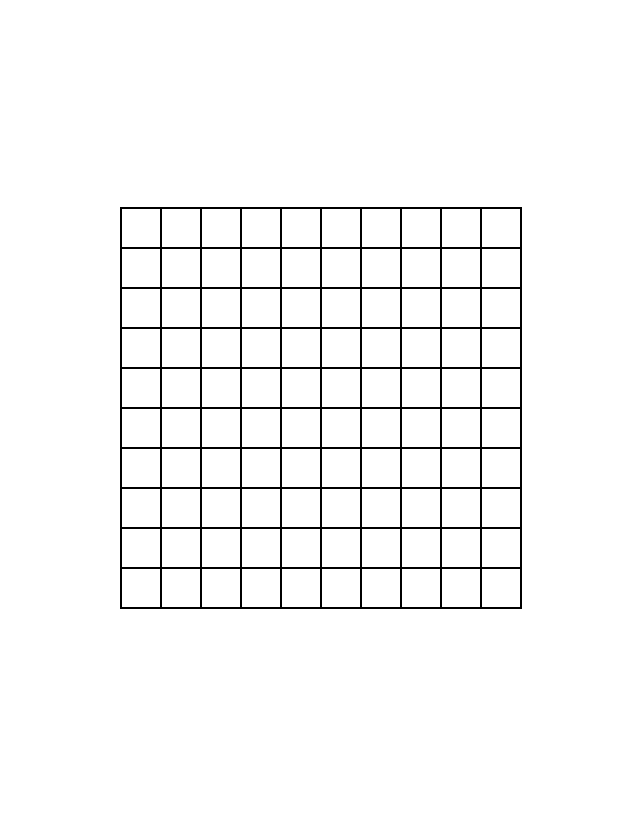
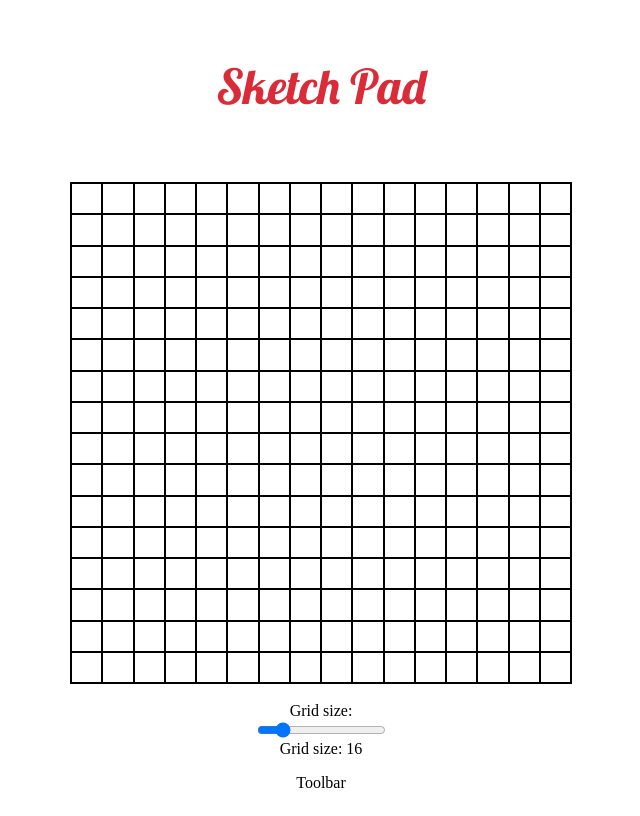
Before and after one commit to giselaimera/sketch-pad, a plain HTML site: page index.html in a window 1280 px wide. Shown: the whole page, without its empty margins (319-959 px from the left). Drawn offline with Linux system fonts and the light colour scheme.

Commit message:
Grid can be colored with random colors  by clicking on squares and holding them down, grid size can be changed by slider

```diff
--- a/index.html
+++ b/index.html
@@ -4,10 +4,23 @@
     <meta charset="UTF-8" />
     <meta name="viewport" content="width=device-width, initial-scale=1.0" />
     <link rel="stylesheet" href="style.css" />
+    <link
+      href="https://fonts.googleapis.com/css2?family=Lobster&display=swap"
+      rel="stylesheet"
+    />
     <title>Sketch Pad</title>
   </head>
   <body>
+    <div class="header">
+      <p class="title">Sketch Pad</p>
+    </div>
     <div class="container"></div>
+    <label for="grid">Grid size:</label>
+    <input type="range" id="grid" name="grid" min="0" max="100" value="16" />
+    <span id="grid-size">Grid size: 16</span>
+    <div class="toolbar">
+      <p class="tooltitle">Toolbar</p>
+    </div>
     <script src="script.js"></script>
   </body>
 </html>
--- a/script.js
+++ b/script.js
@@ -1,10 +1,61 @@
-const GRID_SIZE=10;
-const squareSize=(100/GRID_SIZE);
 const container=document.querySelector(".container");
-for (let i=0;i<Math.pow(GRID_SIZE,2);i++){
+//create slider to get input
+const slider = document.querySelector("#grid");
+const sliderDisplay = document.querySelector('#grid-size');
+let isMouseDown = false;
+
+document.addEventListener('mousedown', () => {
+    isMouseDown = true;
+});
+
+document.addEventListener('mouseup', () => {
+    isMouseDown = false;
+});
+
+slider.addEventListener('input', () => {
+    const gridSize = Math.max(1, parseInt(slider.value, 10));
+    sliderDisplay.textContent = `Grid size: ${gridSize}`;
+    generateGrid(gridSize);
+  });
+generateGrid(slider.value);
+
+//create and style the squares
+function createSquare(){
     const square=document.createElement("div");
     square.classList.add("square");
     square.style.border = "1px solid #000";
-    square.style.flexBasis=`${squareSize}%`;
-    container.appendChild(square);
+    return square;
 }
+//generate random colors for the squares
+function getRandomColor(){
+    const r=Math.floor(Math.random()*256);
+    const b=Math.floor(Math.random()*256);
+    const g=Math.floor(Math.random()*256);
+    return `rgb(${r}, ${g}, ${b})`;
+}
+//handle square coloring
+function enableColorChangeOnDrag(square) {
+    //handle initial click on square
+    square.addEventListener("mousedown", (e) => {
+        e.preventDefault(); // Prevent drag selection
+        square.style.backgroundColor = getRandomColor();
+    });
+
+    //handle mouse movement over squares
+    square.addEventListener("mouseover", () => {
+        if (isMouseDown) {
+            square.style.backgroundColor = getRandomColor();
+        }
+    });
+}
+
+function generateGrid(gridSize){
+    container.innerHTML="";
+    const squareSize=(100/gridSize);
+    for (let i=0;i<Math.pow(gridSize,2);i++){
+        const square=createSquare();
+        square.style.flexBasis = `${squareSize}%`;
+        enableColorChangeOnDrag(square);
+        container.appendChild(square);
+    }
+}
--- a/style.css
+++ b/style.css
@@ -1,19 +1,27 @@
 body{
     display: flex;
-    justify-content: center;
+    flex-direction: column;
     align-items: center;
-    height: 100vh;
+    min-height: 100vh;
+    overflow: hidden;
 }
 .container{
     display:flex;
     flex-wrap: wrap;
-    width:400px;
-    height:400px;
+    width:500px;
+    height:500px;
     border: 1px solid #000;
-
+    margin: auto 0 auto 0;
 }
 .square{
-    flex-grow: 1;
-    flex-shrink: 0;
     box-sizing: border-box;
 }
+.header{
+    width: 100%;
+    text-align: center;
+}
+.title{
+    font-family: 'Lobster', cursive;
+    font-size: 3rem;
+    color: #da2c38;
+}
```
